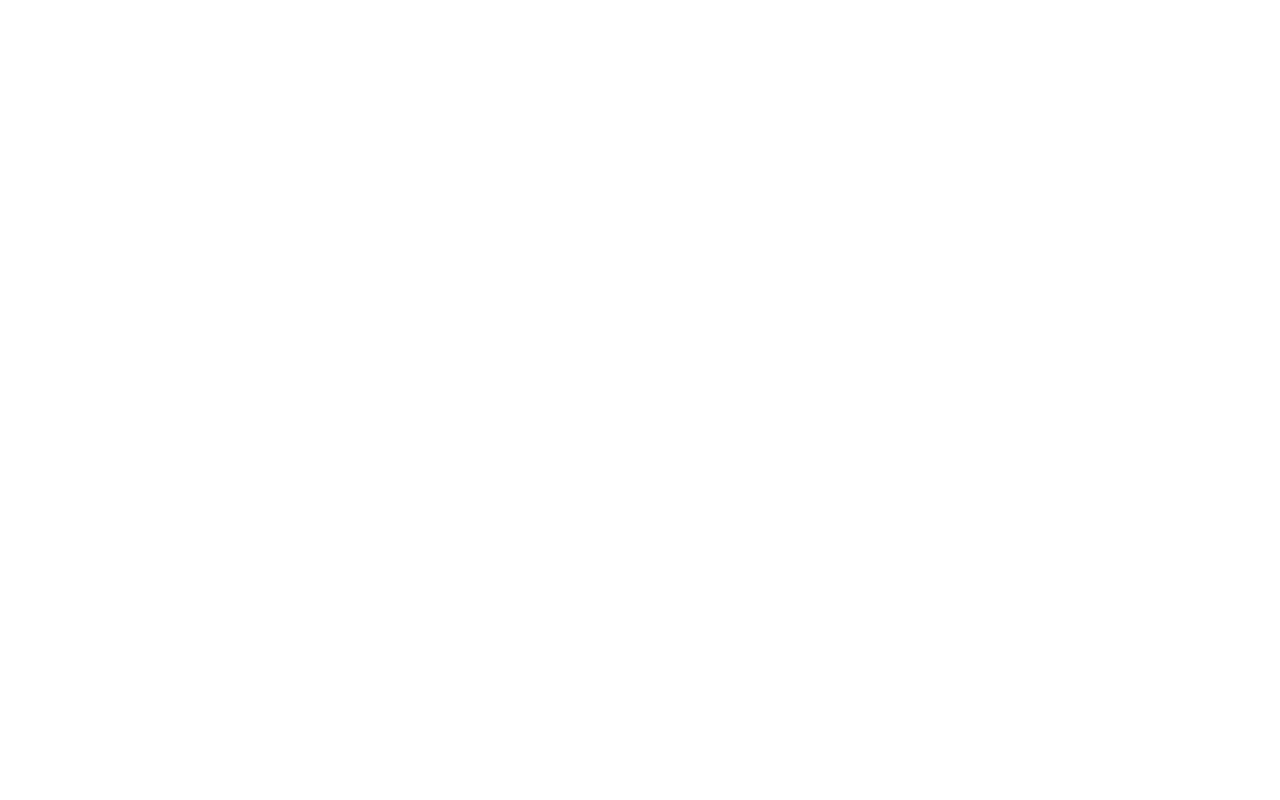
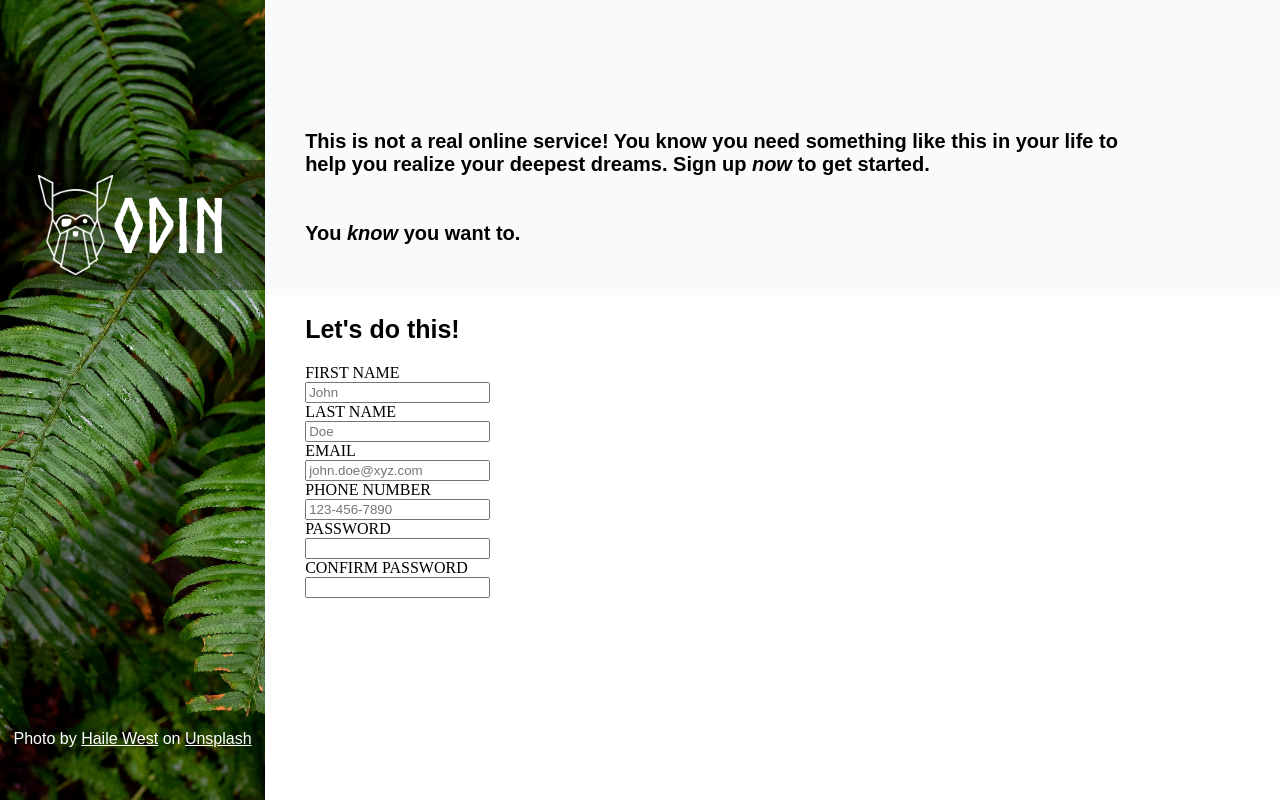
Before and after one commit to danielyu128/Sign-Up-Form, a plain HTML site: page index.html in a window 1280 px wide. Drawn offline with Linux system fonts and the light colour scheme.

Commit message:
Format and styling for left side and top side of page

```diff
--- a/index.html
+++ b/index.html
@@ -1,5 +1,6 @@
 <!DOCTYPE html>
 <html lang="en">
+
 <head>
     <meta charset="UTF-8">
     <meta name="viewport" content="width=device-width, initial-scale=1.0">
@@ -7,9 +8,90 @@
     <link rel="stylesheet" href="style.css" />
 
 </head>
+
 <body>
+    <div id="leftSideIMG">
 
+        <div id="title">
+            <img id="odinLogo" src="./images/odin-lined.png">
+            <div id="titleText">ODIN</div>
+        </div>
+
+        <div id="imageFooter">Photo by <u>Haile West</u> on <u>Unsplash</u></div>
+
+    </div>
+
+    <div id="rightSide">
+        <div id="top">
+            This is not a real online service! You know you need something like this in your life to help you realize
+            your deepest dreams. Sign up <em>now</em> to get started.
+            <br>
+            <br>
+            <br>
+            You <em>know</em> you want to.
+        </div>
+
+        <div id="middle">
+
+            <div class="rowHeader">Let's do this!</div>
+
+            <div id="formSelection">
+
+                <form>
+
+
+                    <div class="formTitle">
+                        <label for="firstName">FIRST NAME</label>
+                        <input type="text" id="firstName" placeholder="John" required>
+                    </div>
+
+                    <div class="formTitle">
+                        <label for="lastName">LAST NAME</label>
+                        <input type="text" id="lastName" placeholder="Doe" required>
+                    </div>
+
+
+                    <div class="formTitle">
+                        <label for="emailAddress">EMAIL</label>
+                        <input type="email" id="emailAddress" placeholder="john.doe@xyz.com" required>
+                    </div>
+
+
+                    <div class="formTitle">
+                        <label for="telephone">PHONE NUMBER</label>
+                        <input type="tel" id="telephone" pattern="[0-9]{3}-[0-9]{3}-[0-9]{4}" placeholder="123-456-7890"
+                            required>
+                    </div>
+
+
+                    <div class="formTitle">
+                        <label for="pswd">PASSWORD</label>
+                        <input type="password" id="pswd" required>
+                    </div>
+
+
+                    <div class="formTitle">
+                        <label for="pswd">CONFIRM PASSWORD</label>
+                        <input type="password" id="pswd" required>
+                    </div>
+
+
+                </form>
+
+            </div>
+
+        </div>
+
+
+        <div id="bottom">
+
+
+        </div>
+
+
+    </div>
 
 
 </body>
+
 </html>
--- a/style.css
+++ b/style.css
@@ -1,10 +1,101 @@
 @font-face {
-  font-family: 'NorseBold';
-  src: url('./fonts/Norsebold-font.otf') format('opentype');
-  font-weight: bold;
+    font-family: 'NorseBold';
+    src: url('./fonts/Norsebold-font.otf') format('opentype');
+    font-weight: bold;
 }
 
-body{
-    font-family: 'NorseBold', sans-serif;
-;
+:root {
+    --odin-font: 'NorseBold', sans-serif;
+    --form-font: Arial, Helvetica, sans-serif;
+
 }
+
+body {
+    margin: 0;
+    display: flex;
+}
+
+
+#leftSideIMG {
+    width: 33.33%;
+    /* left 1/3 of page (flex child or parent width) */
+    min-height: 100vh;
+    /* make sure it fills the viewport height */
+
+    background-image: url('./images/halie-west-25xggax4bSA-unsplash.jpg');
+    background-size: cover;
+    /* scale image to fill div while keeping aspect ratio */
+    background-position: center;
+    /* center image */
+    background-repeat: no-repeat;
+    /* prevent tiling */
+}
+
+#title {
+    display: flex;
+    box-sizing: border-box;
+    margin-top: 160px;
+    margin-bottom: 440px;
+    background-color: rgba(0, 0, 0, 0.35);
+    justify-content: center;
+    padding-top: 15px;
+    padding-bottom: 15px;
+    align-items: center;
+}
+
+#odinLogo {
+    max-width: 100%;
+    height: 100px;
+}
+
+#titleText {
+    color: white;
+    font-family: var(--odin-font);
+    font-size: 75px;
+}
+
+#imageFooter {
+    color: white;
+    font-family: Arial, Helvetica, sans-serif;
+    text-align: center;
+}
+
+#rightSide {
+    display: flex;
+    flex-direction: column;
+}
+
+#top {
+    background-color: #f9fafb;
+    font-family: var(--form-font);
+    font-weight: bold;
+    padding-top: 130px;
+    padding-left: 40px;
+    padding-right: 150px;
+    padding-bottom: 50px;
+    font-size: 20px;
+}
+
+#middle {
+    display: flex;
+    flex-direction: column;
+    padding-left: 40px;
+}
+
+.rowHeader {
+    padding: 20px 0px;
+    font-family: var(--form-font);
+    font-weight: bold;
+    font-size: 25px;
+
+
+}
+
+#formSelection{
+    display: flex;
+}
+
+.formTitle{
+    display: flex;
+    flex-direction: column;
+}
```
